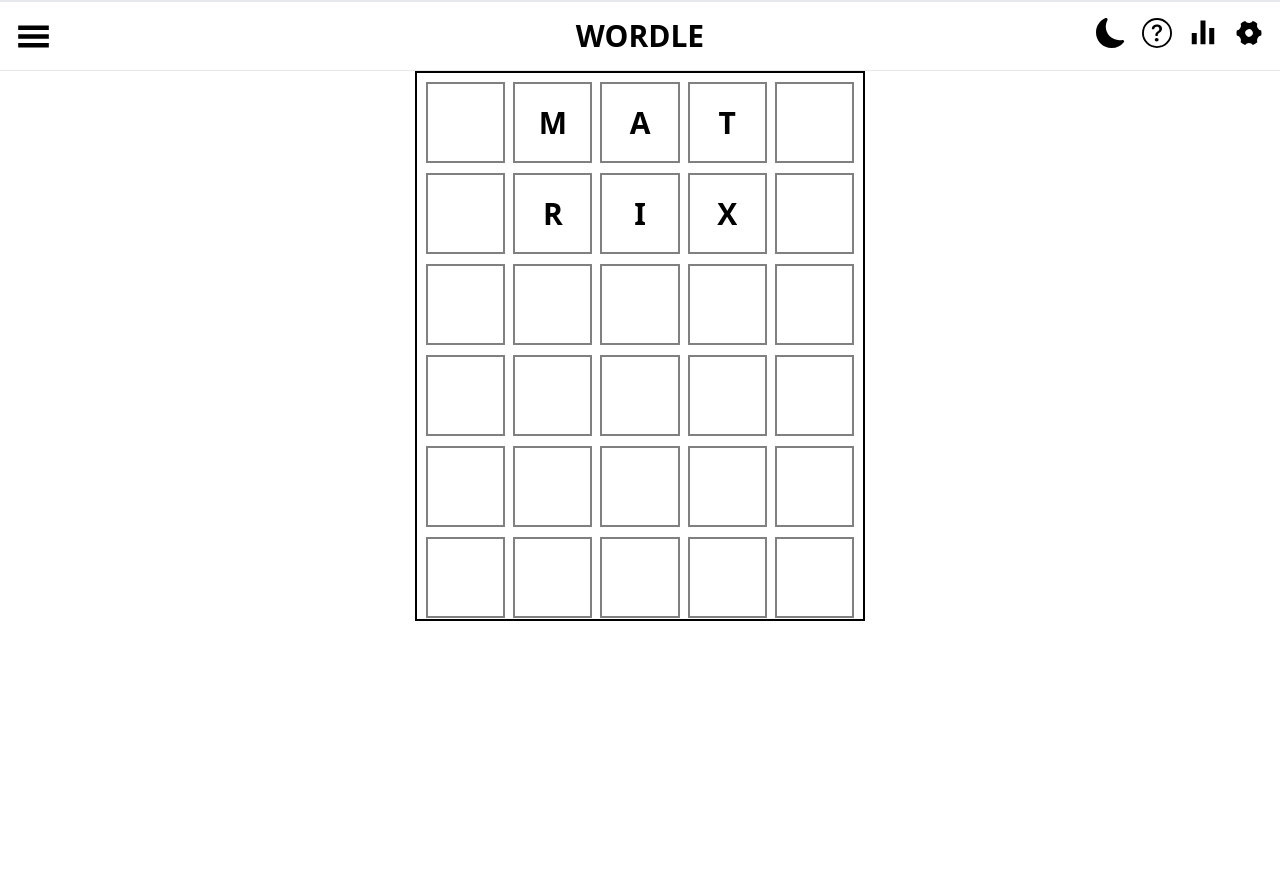
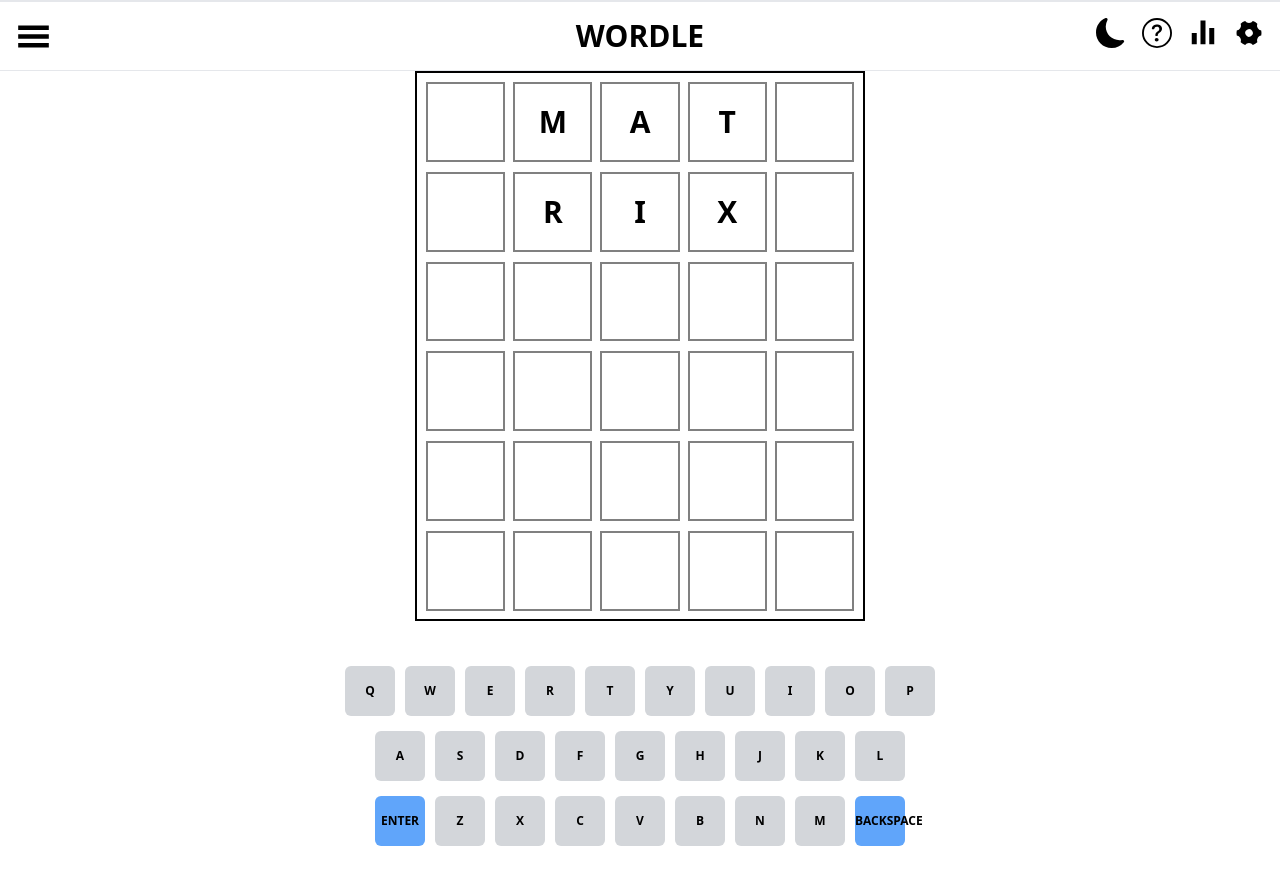
Before and after one commit to zehan12/NYT-Wordle-APP, a React (Vite) app: page / in a window 1280 px wide. Shown: the top 884 px of the page. Before the commit the page ends 800 px from the top, so only its background shows below. Built offline with nearby package versions, Linux system fonts and the light colour scheme.

Commit message:
add keyboard

```diff
--- a/src/components/Board.jsx
+++ b/src/components/Board.jsx
@@ -11,7 +11,7 @@
     //     ["", "", "", "", ""],
     // ]);
     return (
-        <div className="w-[450px] h-[550px] flex flex-col mx-auto" style={{ border: "2px solid black" }}>
+        <div className="w-[450px] h-[550px] flex flex-col mx-auto pb-[7px]" style={{ border: "2px solid black" }}>
             <div className="flex-[33%] flex flex-row m-[5px]">
                 <Letter letterPos={0} attemptVal={0} />
                 <Letter letterPos={1} attemptVal={0} />
--- a/src/components/Keyboard.jsx
+++ b/src/components/Keyboard.jsx
@@ -1,6 +1,56 @@
 const Keyboard = () => {
-    return(
-        <div>keyboard</div>
+    const keyboardKeys = [
+        ['q', 'w', 'e', 'r', 't', 'y', 'u', 'i', 'o', 'p'],
+        [ 'a', 's', 'd', 'f', 'g', 'h', 'j', 'k', 'l', ],
+        ['Enter', 'z', 'x', 'c', 'v', 'b', 'n', 'm', 'Backspace'],
+    ];
+
+    function Key({ keyVal,
+        disabled,
+        bigKey }) {
+        console.log(keyVal, bigKey)
+        return (
+            <button className={`w-[50px] h-[50px] m-[5px] rounded-md border-none grid place-items-center text-[20px] bg-[#D3D6DA] text-black font-bold text-xs cursor-pointer
+            ${keyVal === "" ? "bg-white" : ""}
+             ${bigKey ? ' bg-blue-400 w-[20%]' : ''} ${disabled ? 'disabled' : ''}`}>
+                {keyVal}
+            </button>
+        )
+    }
+
+    return (
+        <div className="w-[700px] h-[300px] mt-[40px] mx-auto"
+        // onKeyDown={}
+        >
+            {keyboardKeys.map((keys, index) => {
+                return (
+                    <div className="flex-[33%] flex flex-row justify-center m-[5px]">
+                        {index === 0 && keys.map((key) => {
+                            return <Key keyVal={key.toUpperCase()}
+                            //  disabled={disabledLetters.includes(key)}
+                            />;
+                        })}
+                        {index === 1 && keys.map((key) => {
+                            return <Key keyVal={key.toUpperCase()}
+                            // disabled={disabledLetters.includes(key)}
+                            />;
+                        })}
+                        {index === 2 && <>
+                            {/* <Key keyVal={"Enter"} bigKey /> */}
+                            {keys.map((key) => {
+                                return <Key keyVal={key.toUpperCase()}
+                                    bigKey={(key === "Enter") ? true :
+                                        key === "Backspace" ? true :
+                                            false}
+                                // disabled={disabledLetters.includes(key)}
+                                />;
+                            })}
+                            {/* <Key keyVal={"Backspace"} bigKey /> */}
+                        </>}
+                    </div>
+                )
+            })}
+        </div>
     )
 };
 
--- a/src/container/Main.jsx
+++ b/src/container/Main.jsx
@@ -3,6 +3,7 @@
 import { Provider } from "react-redux";
 import { store } from "../store/store";
 import Board from "../components/Board";
+import Keyboard from "../components/Keyboard";
 
 const Main = () => {
 
@@ -12,6 +13,7 @@
             <Provider store={store} >
                 <Header />
                 <Board />
+                <Keyboard />
             </Provider>
         </Fragment>
     )
```
Also changed, not shown: src/components/Letter.jsx (+7 -4 lines).
